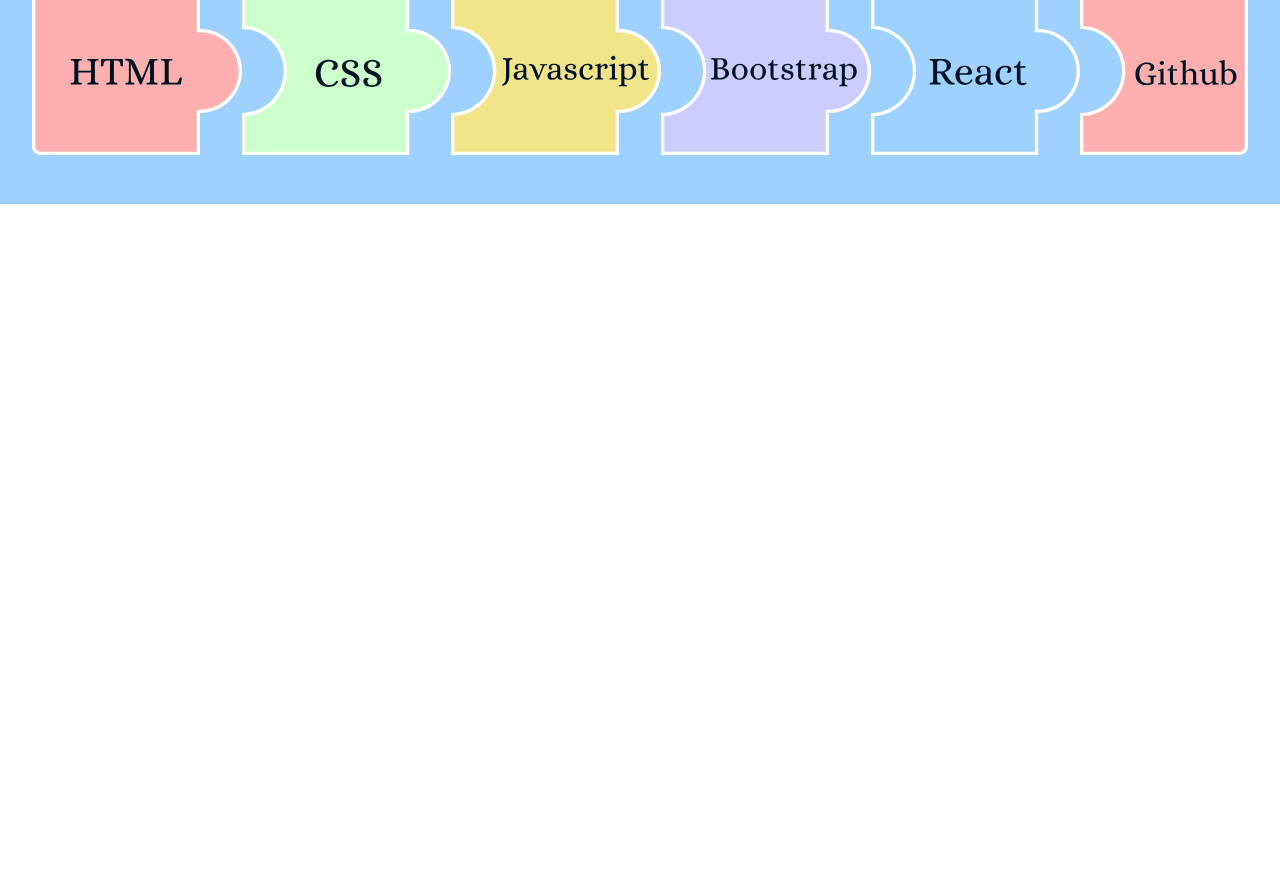
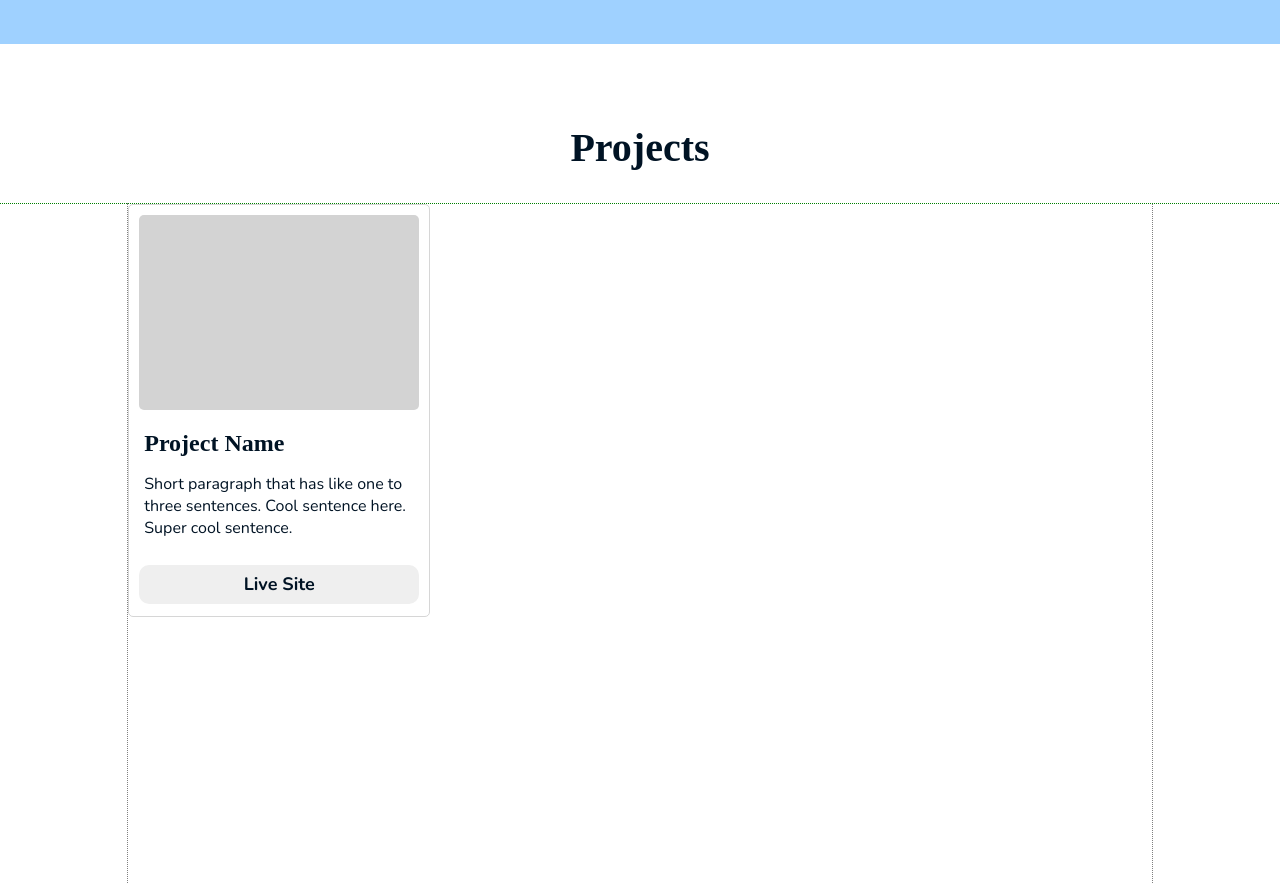
Before and after one commit to ang-riv/portfolio, a React (Create React App) app: page / in a window 1280 px wide. Shown: the part 1980-2864 px from the top of the page. Before the commit the page ends 2184 px from the top, so only its background shows below. Built offline with nearby package versions, Linux system fonts and the light colour scheme; a web font is replaced by a local one.

Commit message:
Styled project tile

```diff
--- a/src/App.js
+++ b/src/App.js
@@ -5,6 +5,7 @@ import React, { useRef } from "react";
 import IntroSection from "./IntroSection.js";
 import AboutSection from "./AboutSection.js";
 import SkillsSection from "./SkillsSection.js";
+import ProjectsSection from "./ProjectsSection.js";
 
 function App() {
   const introRef = useRef(null);
@@ -24,6 +25,7 @@ function App() {
       <IntroSection ref={introRef} />
       <AboutSection ref={aboutRef} />
       <SkillsSection ref={skillsRef} />
+      <ProjectsSection ref={projectsRef} />
     </div>
   );
 }
--- /dev/null
+++ b/src/ProjectTile.js
@@ -0,0 +1,35 @@
+import React from "react";
+
+function ProjectTile(props) {
+  // return in a loop to make all of the tiles with different titles, descriptions, imgs, and colors
+  return (
+    <div
+      style={{
+        height: "390px",
+        width: "280px",
+        border: "1px solid #D6D6D6",
+        borderRadius: "5px",
+        padding: "1%",
+      }}
+    >
+      <div
+        style={{
+          height: "50%",
+          width: "100%",
+          backgroundColor: "lightGrey",
+          borderRadius: "5px",
+        }}
+      ></div>
+      <div style={{ margin: "0 5px" }}>
+        <h4>Project Name</h4>
+        <p style={{ marginBottom: "11px" }}>
+          Short paragraph that has like one to three sentences. Cool sentence
+          here. Super cool sentence.
+        </p>
+      </div>
+      <button>Live Site</button>
+    </div>
+  );
+}
+
+export default ProjectTile;
--- /dev/null
+++ b/src/ProjectsSection.js
@@ -0,0 +1,26 @@
+import React from "react";
+import ProjectTile from "./ProjectTile";
+
+const ProjectsSection = React.forwardRef((props, ref) => {
+  return (
+    <section ref={ref} style={{ height: "85vh" }}>
+      <h2>Projects</h2>
+      <div
+        className="content-wrapper"
+        style={{
+          height: "100%",
+          width: "100%",
+          outline: "1px dotted green",
+          display: "flex",
+          justifyContent: "center",
+        }}
+      >
+        <div style={{ width: "80%", outline: "1px dotted grey" }}>
+          <ProjectTile />
+        </div>
+      </div>
+    </section>
+  );
+});
+
+export default ProjectsSection;
--- a/src/SkillsSection.js
+++ b/src/SkillsSection.js
@@ -1,6 +1,6 @@
 import React from "react";
-import htmlPiece from "./assets/htmlPiece.svg";
 import { SkillsPuzzle } from "./Icons";
+
 const SkillsSection = React.forwardRef((props, ref) => {
   return (
     <section
--- a/src/style.css
+++ b/src/style.css
@@ -3,18 +3,19 @@
 }
 h1,
 h2,
-h3 {
+h3,
+h4 {
   font-family: "Alice", serif;
 }
 
-h4,
 p,
-li {
+li,
+button {
   font-family: "Nunito", sans-serif;
 }
 
 section:not(#introSection) {
-  margin-top: 10em;
+  margin-top: 5em;
 }
 
 h1 {
@@ -31,7 +32,14 @@ h3 {
   text-align: center;
 }
 
-li:hover {
+h4 {
+  font-size: 1.5em;
+  margin-top: 0.8em;
+  margin: 0.8em 0 0 0;
+}
+
+li:hover,
+button:hover {
   cursor: pointer;
 }
 
@@ -53,6 +61,16 @@ img {
   width: 20%;
 }
 
+button {
+  margin-top: 15px;
+  width: 100%;
+  height: 10%;
+  font-size: large;
+  font-weight: bold;
+  border-radius: 10px;
+  border: none;
+}
+
 /** keyframes (maybe) **/
 
 /** media queries **/
```
